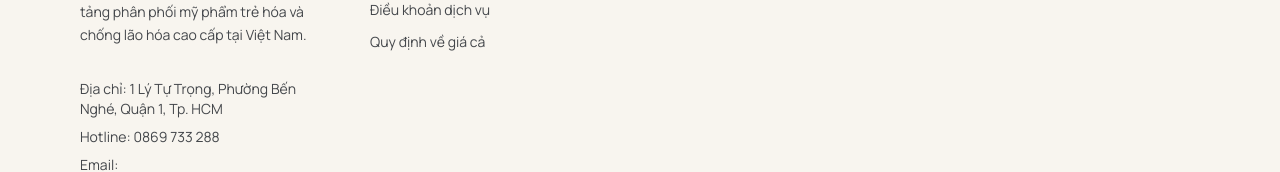
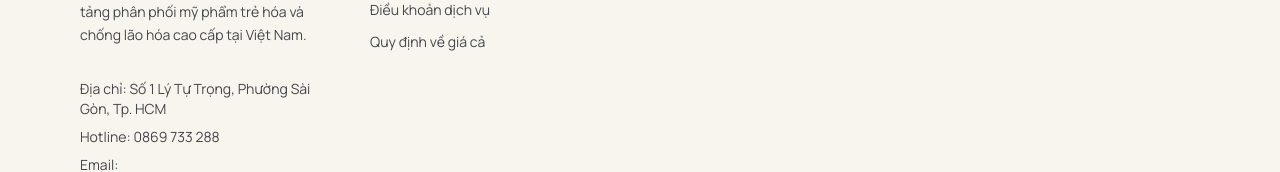
Before and after one commit to TakiyaYoru/ISC_webapps, a React (Vite) app: page / in a window 1280 px wide. Shown: the part 4020-4192 px from the top of the page. Built offline with nearby package versions, Linux system fonts and the light colour scheme; no server answers; a web font is replaced by a local one.

Commit message:
style: update showroom and store address details across components and pages

```diff
--- a/src/components/Footer.tsx
+++ b/src/components/Footer.tsx
@@ -16,7 +16,7 @@ export default function Footer() {
               và chống lão hóa cao cấp tại Việt Nam.
             </p>
             <div className="mt-4 flex flex-col gap-2 text-sm text-on-surface-variant">
-              <p>Địa chỉ: 1 Lý Tự Trọng, Phường Bến Nghé, Quận 1, Tp. HCM</p>
+              <p>Địa chỉ: Số 1 Lý Tự Trọng, Phường Sài Gòn, Tp. HCM</p>
               <p>Hotline: 0869 733 288</p>
               <p>Email: info.imperialskincare@gmail.com</p>
             </div>
--- a/src/pages/About.tsx
+++ b/src/pages/About.tsx
@@ -224,7 +224,7 @@ export default function About({ page = 'imperial' }: Props) {
                   <div className="p-4 bg-surface-container-low border border-outline-variant/30 rounded text-left">
                     <p className="font-sans text-xs uppercase tracking-wider text-secondary font-semibold text-center sm:text-left">Showroom Trụ Sở Chính</p>
                     <p className="font-sans text-sm font-semibold text-primary mt-1 text-center sm:text-left">
-                      1 Lý Tự Trọng, Phường Bến Nghé, Quận 1, Thành phố Hồ Chí Minh
+                      Số 1 Lý Tự Trọng, Phường Sài Gòn, Tp. HCM
                     </p>
                   </div>
                   <p className="font-serif italic text-sm text-secondary text-center pt-2 border-t border-outline-variant/20 leading-relaxed">
--- a/src/pages/Contact.tsx
+++ b/src/pages/Contact.tsx
@@ -61,7 +61,7 @@ export default function Contact() {
             Chúng tôi luôn sẵn sàng lắng nghe và hỗ trợ. Hãy liên hệ để được tư vấn chuyên sâu hoặc hỗ trợ đơn hàng.
           </p>
           <div className="space-y-3 font-body-md text-body-md text-on-surface-variant">
-            <p>Địa chỉ: 1 Lý Tự Trọng, Phường Bến Nghé, Quận 1, Tp. HCM</p>
+            <p>Địa chỉ: Số 1 Lý Tự Trọng, Phường Sài Gòn, Tp. HCM</p>
             <p>Hotline: 0869 733 288</p>
             <p>Email: info.imperialskincare@gmail.com</p>
           </div>
--- a/src/pages/Stores.tsx
+++ b/src/pages/Stores.tsx
@@ -3,7 +3,7 @@ import { Link } from 'react-router-dom'
 const stores = [
   {
     name: 'IMPERIAL Beauty Clinic · Quận 1',
-    address: '1 Lý Tự Trọng, Phường Bến Nghé, Quận 1, Tp. HCM',
+    address: 'Số 1 Lý Tự Trọng, Phường Sài Gòn, Tp. HCM',
     phone: '0869 733 288',
     hours: '09:00 – 19:00',
   },
```
